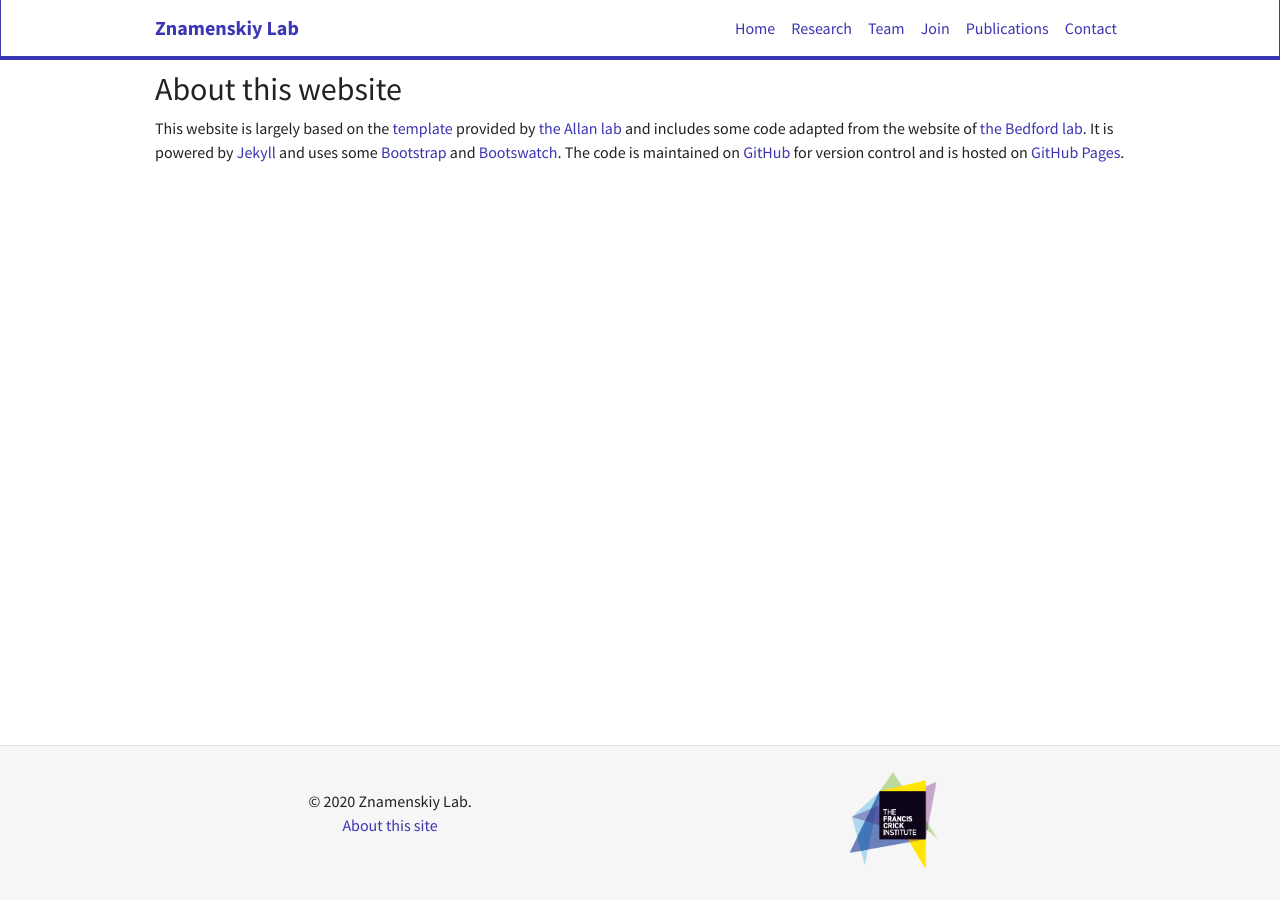
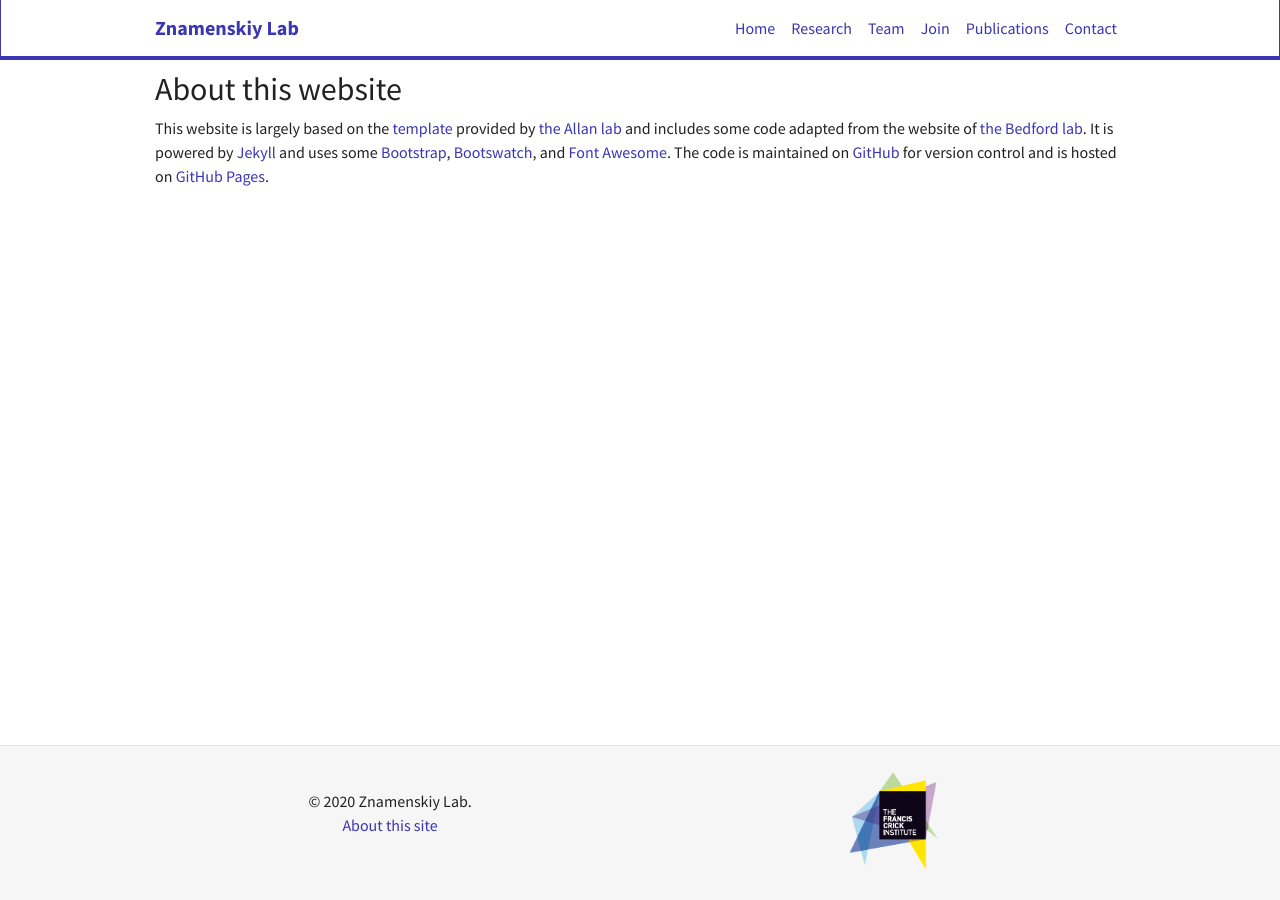
Before and after one commit to znamlab/znamlab.github.io, a Jekyll site: the page built from _pages/aboutwebsite.md, in a window 1280 px wide. Built offline with Jekyll 4.4.1, drawn with Linux system fonts in a browser that asks for light colours; nearby versions of some CDN libraries.

Commit message:
mention Font Awesome in about

```diff
--- a/_pages/aboutwebsite.md
+++ b/_pages/aboutwebsite.md
@@ -11,7 +11,7 @@ permalink: /aboutwebsite.html
 This website is largely based on the [template](https://github.com/mpa139/allanlab)
 provided by [the Allan lab](http://www.allanlab.org/) and includes some code
 adapted from the website of [the Bedford lab](https://bedford.io/). It is powered
-by [Jekyll](https://jekyllrb.com) and uses some [Bootstrap](http://www.getbootstrap.com)
-and [Bootswatch](http://www.bootswatch.com). The code is maintained on
+by [Jekyll](https://jekyllrb.com) and uses some [Bootstrap](http://www.getbootstrap.com),
+[Bootswatch](http://www.bootswatch.com), and [Font Awesome](https://fontawesome.com/). The code is maintained on
 [GitHub](http://www.github.com) for version control and is hosted on
 [GitHub Pages](https://pages.github.com/).
```
